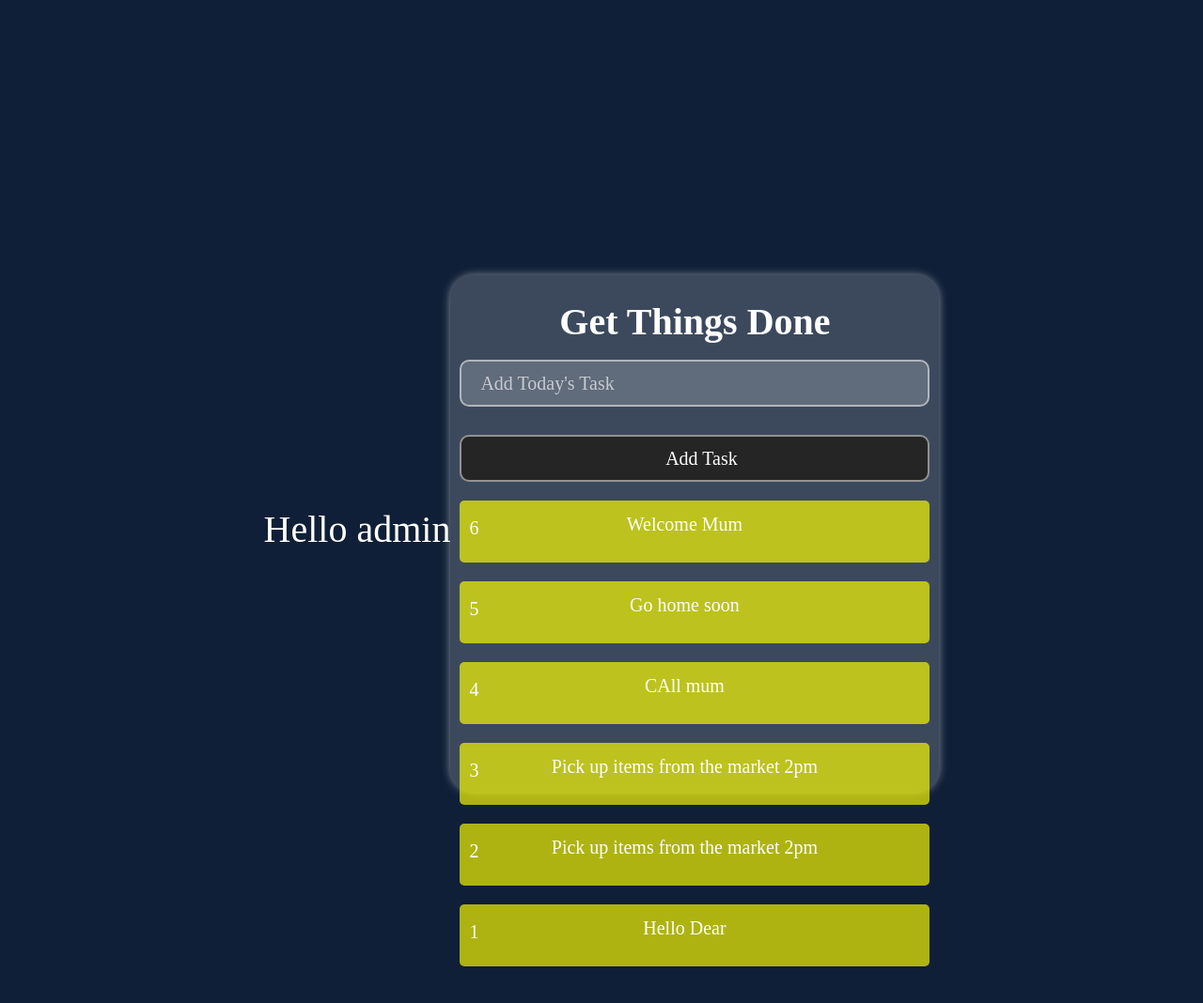
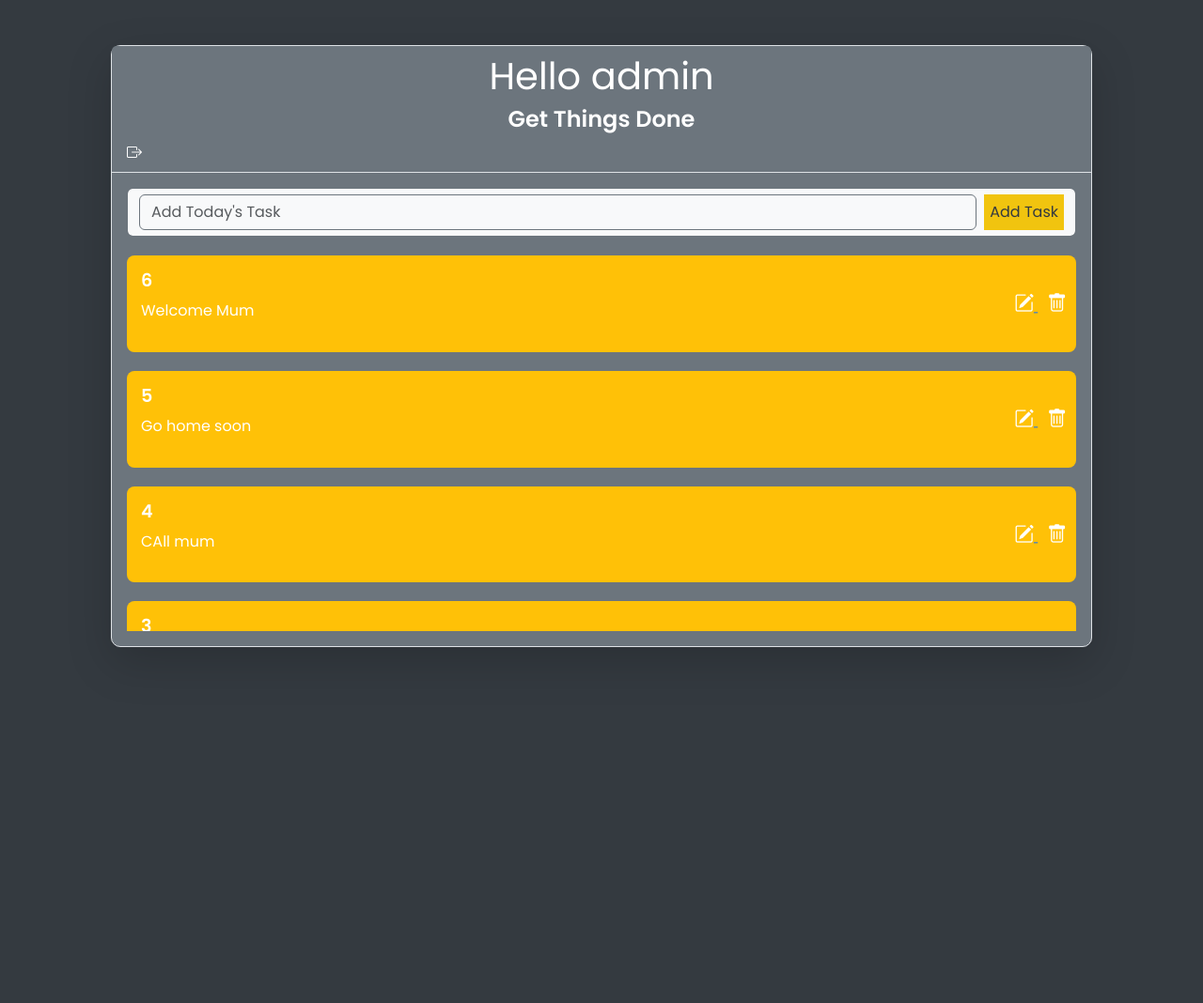
Before and after one commit to Piwoksn/ToDo_App, a Django app: page /todo/ in a window 1280 px wide. Shown: the top 1068 px of the page at 94% size. Run offline with Django 4.2, Linux system fonts and the light colour scheme; a user stored in the database is signed in; data comes from the database, SQL or seed files in the repository; both versions use the stored data as it was after the commit.

Commit message:
added a new css file for todo and updated template

```diff
--- a/todo/static/css/index.css
+++ b/todo/static/css/index.css
@@ -5,8 +5,8 @@ body {
 
 .signup-login {
   background-color: #0f1f37;
-  width: 100%;
-  height: 1080px;
+  /* width: 100%; */
+  /* height: 1080px; */
   overflow: hidden;
   font-size: 24px;
   color: #fff;
@@ -23,6 +23,10 @@ body {
   width: 520px;
   border-radius: 25px;
   box-shadow: 0 0 10px rgba(255, 255, 255, 0.5);
+}
+
+.signup-box1 {
+  background-color: #ffffff30;
 }
 .heading {
   font-size: 40px;
@@ -101,13 +105,6 @@ b {
   cursor: pointer;
 }
 
-.signup-box1 {
-  background-color: #ffffff30;
-  height: 555px;
-  width: 520px;
-  border-radius: 25px;
-  box-shadow: 0 0 10px rgba(255, 255, 255, 0.5);
-}
 /* .sign{
     text-decoration: none;
     padding: 10px;
--- /dev/null
+++ b/todo/static/css/todo.css
@@ -0,0 +1,107 @@
+/* Body and general fonts */
+body {
+  background-color: #343a40;
+  color: white;
+  font-family: "Roboto", sans-serif;
+  line-height: 1.6;
+}
+
+/* Card styling */
+.card {
+  background-color: #495057;
+  border-radius: 10px;
+  font-family: "Poppins", sans-serif;
+}
+
+.card-header {
+  background-color: #6c757d;
+  color: white;
+  border-bottom: 1px solid #ddd;
+}
+
+.card-title {
+  font-size: 1.5rem;
+  font-weight: 600;
+}
+
+/* Form Control */
+.form-control {
+  background-color: #495057;
+  border-color: #6c757d;
+  color: white;
+  font-size: 1rem;
+  font-weight: 500;
+}
+
+.form-control:focus {
+  background-color: #6c757d;
+  border-color: #f1c40f;
+  box-shadow: 0 0 0 0.2rem rgba(243, 156, 18, 0.5);
+}
+
+/* Button Styling */
+.btn-sm {
+  background-color: #f1c40f;
+  color: #343a40;
+  border: none;
+  font-weight: 500;
+}
+
+.btn-sm:hover {
+  background-color: #e67e22;
+  color: white;
+}
+
+/* To-Do items styling */
+.Todo {
+  margin-bottom: 20px;
+  padding: 15px;
+  border-radius: 8px;
+  background-color: #e67e22;
+  color: white;
+  position: relative;
+  font-weight: 500;
+}
+
+.Todo h5 {
+  font-size: 1.2rem;
+  font-weight: 600;
+  color: #fff;
+}
+
+.Todo p {
+  font-size: 1rem;
+  font-weight: 400;
+}
+
+.Todo div {
+  position: absolute;
+  top: 50%;
+  right: 10px;
+  transform: translateY(-50%);
+}
+
+.Todo i {
+  font-size: 1.3rem;
+  cursor: pointer;
+  margin-left: 10px;
+  color: white;
+}
+
+.Todo .edit i:hover {
+  color: #01ffff;
+}
+
+.Todo .delete i:hover {
+  color: #ff0404;
+}
+
+/* Card body with scrollable list */
+.scrollable-list {
+  max-height: 400px;
+  overflow-y: auto;
+}
+
+.form-container {
+  margin-bottom: 20px;
+}
--- a/todo/templates/todo.html
+++ b/todo/templates/todo.html
@@ -1,54 +1,71 @@
 {% load static %}
 <!DOCTYPE html>
 <html lang="en">
+
 <head>
     <meta charset="UTF-8">
     <meta name="viewport" content="width=device-width, initial-scale=1.0">
     <title>TODO</title>
 
-
-    <link rel="stylesheet" href="{% static 'css/index.css' %}">
-    <link rel="stylesheet" href="{% static 'css/styles.css' %}">
-
+    <!-- Bootstrap CSS -->
     <link href="https://cdn.jsdelivr.net/npm/bootstrap@5.3.3/dist/css/bootstrap.min.css" rel="stylesheet" integrity="sha384-QWTKZyjpPEjISv5WaRU9OFeRpok6YctnYmDr5pNlyT2bRjXh0JMhjY6hW+ALEwIH" crossorigin="anonymous">
 
+    <!-- Bootstrap Icons -->
+    <link href="https://cdnjs.cloudflare.com/ajax/libs/bootstrap-icons/1.8.1/font/bootstrap-icons.min.css" rel="stylesheet">
+
+    <!-- Google Fonts (Roboto & Poppins) -->
+    <link href="https://fonts.googleapis.com/css2?family=Roboto:wght@400;500;700&family=Poppins:wght@400;600&display=swap" rel="stylesheet">
+
+    <link rel="stylesheet" href="{% static 'css/todo.css' %}">
+
 </head>
+
 <body>
-    <div class="signup-login">
-        <div class="">
-            <h1>Hello {{ request.user }}</h1>
+
+    <div class="container p-5">
+        <div class="card border shadow-lg bg-secondary text-white">
+            <div class="card-header border-bottom">
+                <h1 class="text-center">Hello {{ request.user }}</h1>
+                <h2 class="text-center card-title">
+                    Get Things Done
+                </h2>
+                <i class="bi bi-box-arrow-right"></i>
             </div>
-        <div class="signup-box">
-            <div class="heading">
-                Get Things Done
+            <div class="card-body">
+                <!-- Form container -->
+                <div class="form-container">
+                    <form class="form-control bg-light" action="" method="post">
+                        {% csrf_token %}
+                        <div class="d-flex">
+                            <input type="text" class="form-control bg-light" name="title" placeholder="Add Today's Task">
+                            <input type="submit" class="btn-sm ms-2" value="Add Task">
                         </div>
-            <i class="fa fa-right-from-bracket"></i>
-            <form action="" method="post">
-                {% csrf_token %}
+                    </form>
+                </div>
 
-                <input type="text" class="inp" name="title" placeholder="Add Today's Task">
-                <input type="submit" class="submit-button" value="Add Task">
-
-            </form>
+                <!-- To-Do items -->
+                <div class="scrollable-list">
                     {% for item in items %}
-<div class="Todo">
+                    <div class="Todo bg-warning">
                         <h5>{{ item.serial_no }}</h5>
                         <p>{{ item.title }}</p>
                         <div>
-        <a href="">
-            <i class="fa-solid fa-pen-to-square"></i>
+                            <a href="" class="edit">
+                                <i class="bi bi-pencil-square"></i>
                             </a>
-        <a href="">
-            <i class="fa-solid fa-trash" aria-hidden="true"></i>
+                            <a href="" class="delete">
+                                <i class="bi bi-trash"></i>
                             </a>
                         </div>
                     </div>
                     {% endfor %}
-
-
+                </div>
+            </div>
         </div>
     </div>
 
+    <!-- Bootstrap JS -->
     <script src="https://cdn.jsdelivr.net/npm/bootstrap@5.3.3/dist/js/bootstrap.bundle.min.js" integrity="sha384-YvpcrYf0tY3lHB60NNkmXc5s9fDVZLESaAA55NDzOxhy9GkcIdslK1eN7N6jIeHz" crossorigin="anonymous"></script>
 </body>
+
 </html>
--- a/todo/views.py
+++ b/todo/views.py
@@ -6,6 +6,9 @@ from django.http import HttpResponse
 
 
 def signup(request):
+    logged_in_user = request.user
+    if logged_in_user.is_authenticated:
+        return redirect('/todo')
     if request.method == "POST":
         uname = request.POST["uname"]
         email = request.POST["email"]
@@ -27,7 +30,7 @@ def loginn(request):
         user = authenticate(request, username = uname, password = pwd)
         if user is not None:
             login(request, user)
-            return redirect('/todo.html')
+            return redirect('/todo')
         else:
             return redirect('/login')
     return render(request, "login.html")
```
Also changed, not shown: db.sqlite3. Lines whose indentation alone changed are shown as unchanged.
